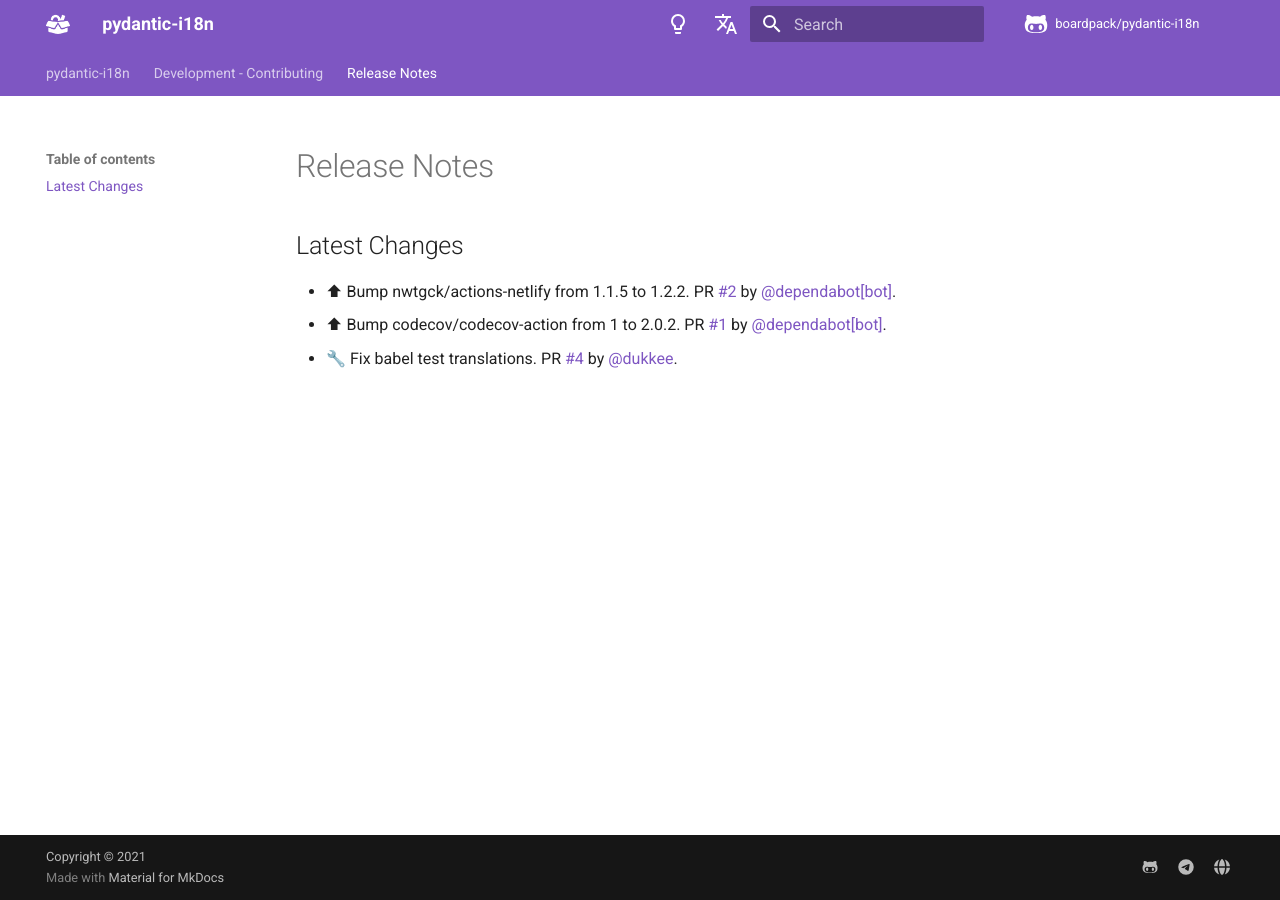
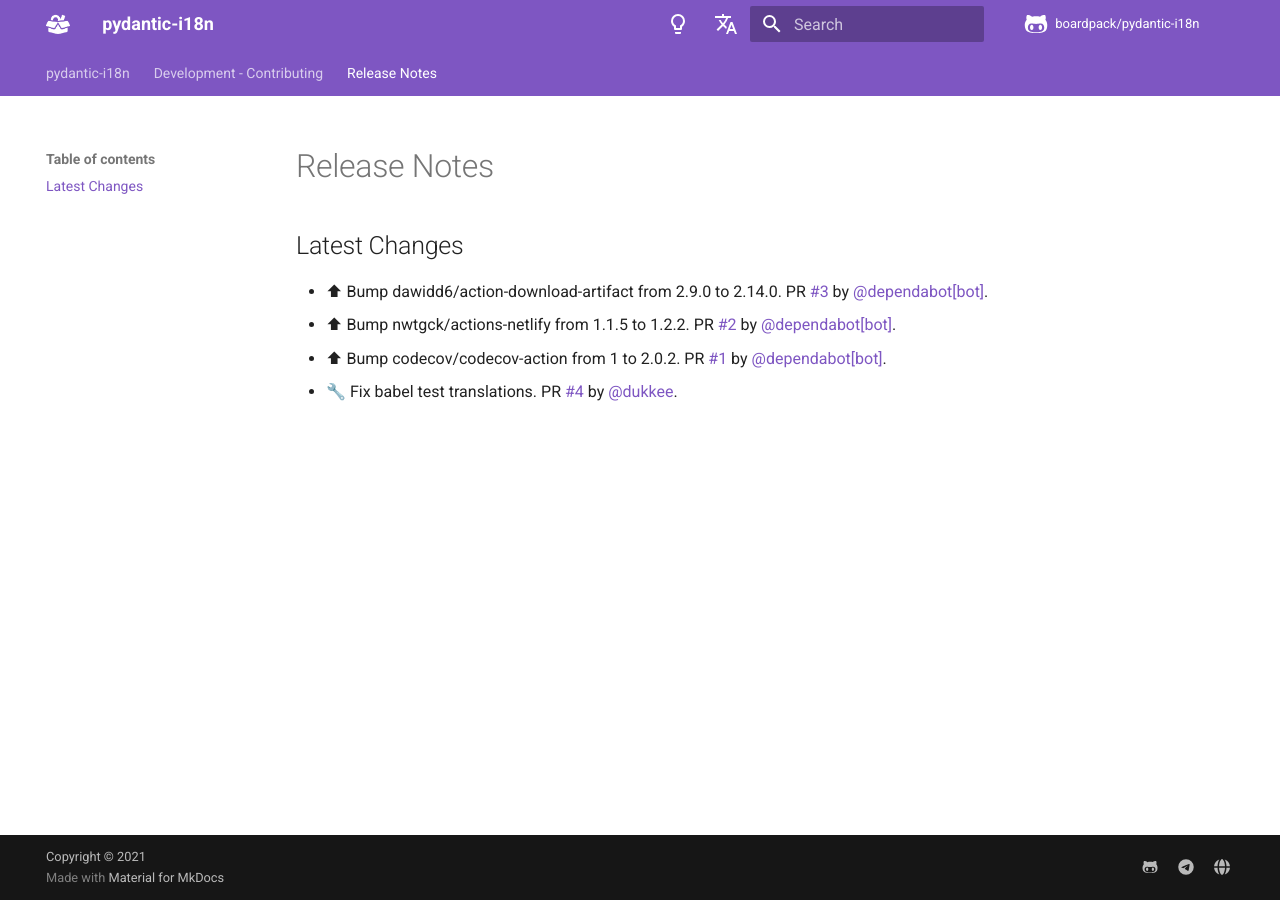
Before and after one commit to boardpack/pydantic-i18n, an MkDocs documentation site: the page built from docs/en/docs/release-notes.md, in a window 1280 px wide. Built offline with MkDocs 1.6.1 and Material for MkDocs 9.7.7, drawn with Linux system fonts in a browser that asks for light colours; comment, search, counter and statistics services are not loaded.

Commit message:
📝 Update release notes

```diff
--- a/docs/en/docs/release-notes.md
+++ b/docs/en/docs/release-notes.md
@@ -2,6 +2,7 @@
 
 ## Latest Changes
 
+* ⬆ Bump dawidd6/action-download-artifact from 2.9.0 to 2.14.0. PR [#3](https://github.com/boardpack/pydantic-i18n/pull/3) by [@dependabot[bot]](https://github.com/apps/dependabot).
 * ⬆ Bump nwtgck/actions-netlify from 1.1.5 to 1.2.2. PR [#2](https://github.com/boardpack/pydantic-i18n/pull/2) by [@dependabot[bot]](https://github.com/apps/dependabot).
 * ⬆ Bump codecov/codecov-action from 1 to 2.0.2. PR [#1](https://github.com/boardpack/pydantic-i18n/pull/1) by [@dependabot[bot]](https://github.com/apps/dependabot).
 * 🔧 Fix babel test translations. PR [#4](https://github.com/boardpack/pydantic-i18n/pull/4) by [@dukkee](https://github.com/dukkee).
```
